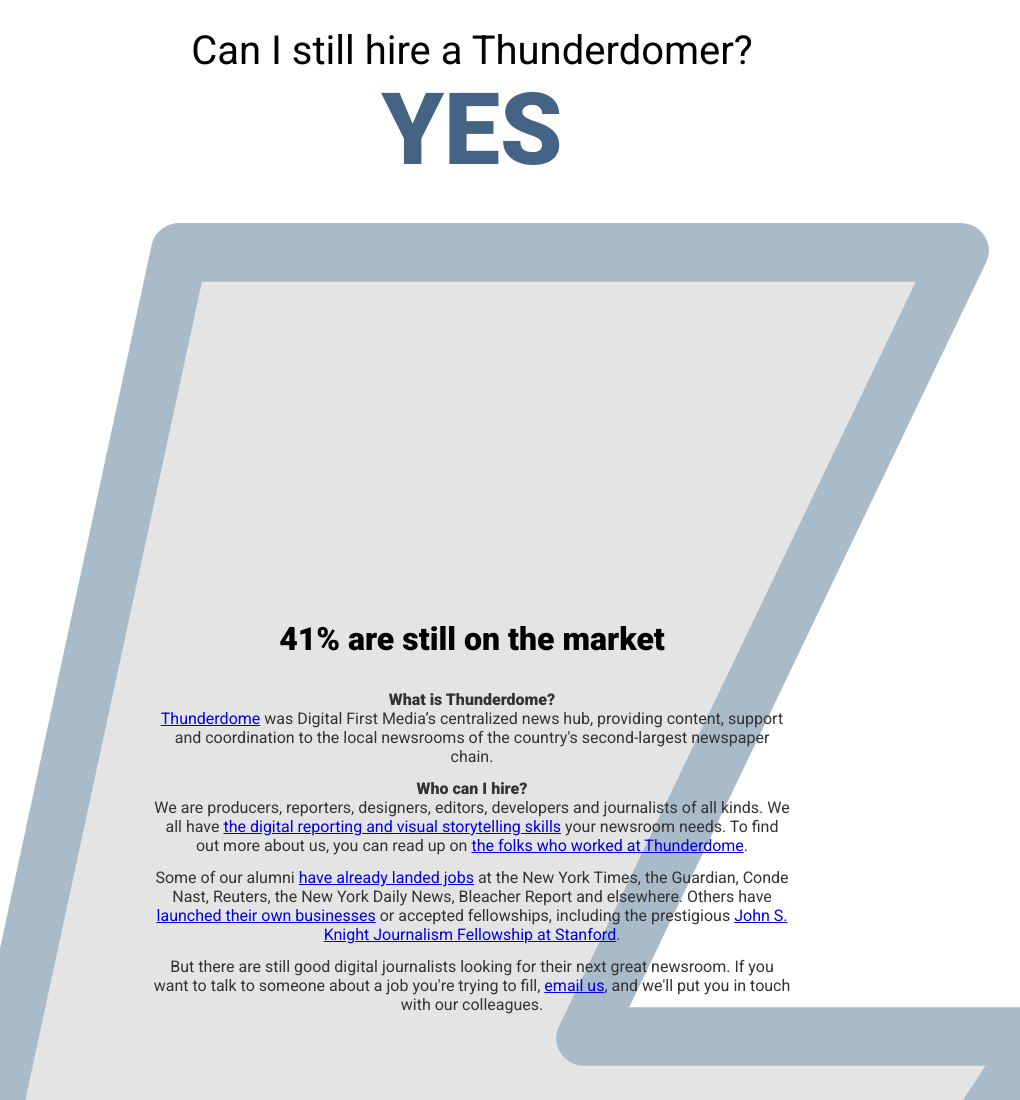
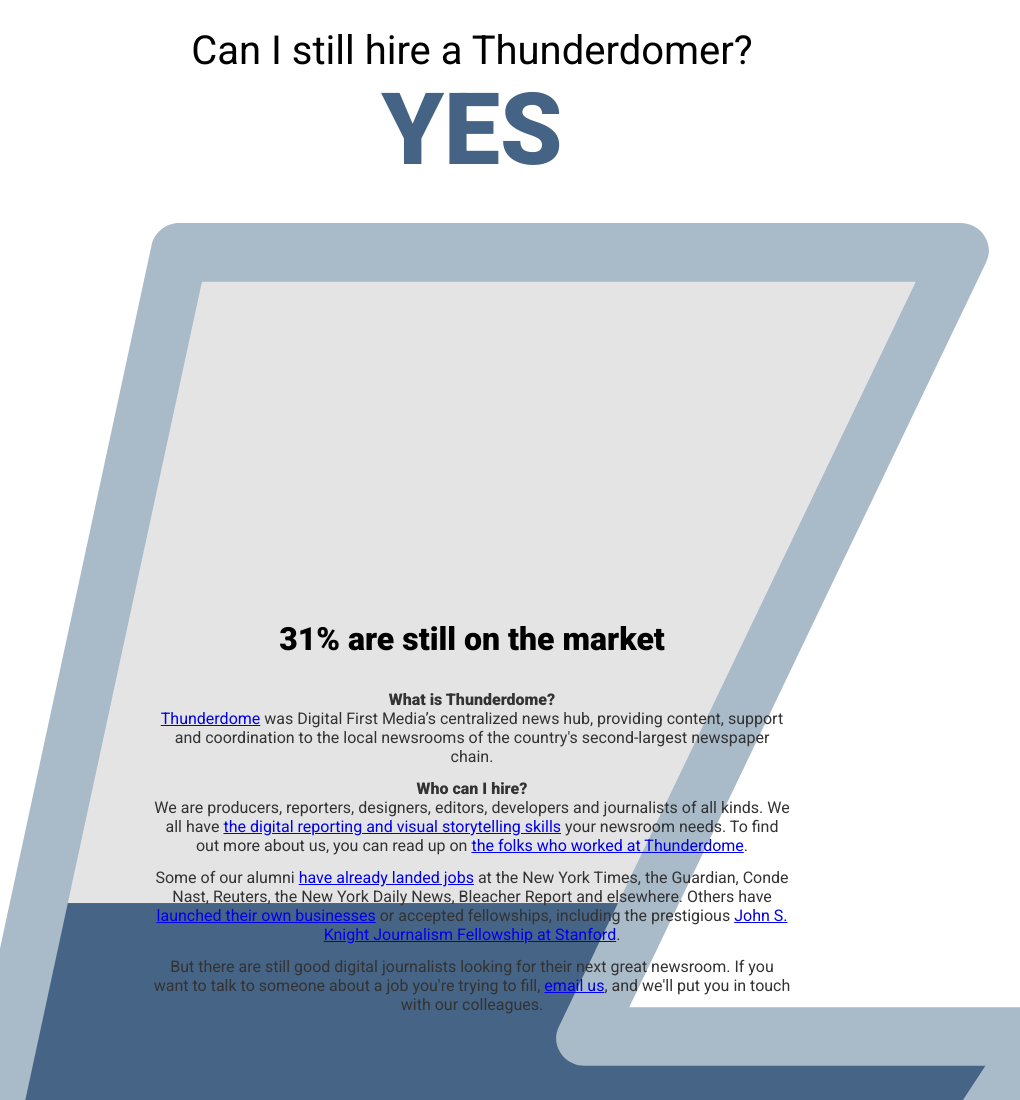
Before and after one commit to tommeagher/hire-a-tdomer, a plain HTML site: page index.html in a window 1280 px wide. Shown: the top 1100 px of the page, without its empty margins (168-1188 px from the left). Drawn offline with nearby package versions, Linux system fonts and the light colour scheme.

Commit message:
big update

```diff
--- a/index.html
+++ b/index.html
@@ -69,7 +69,7 @@
 	<script src="http://ajax.googleapis.com/ajax/libs/jquery/1.9.1/jquery.min.js"></script>
 	<script>
 
-		var jobs =  28;
+		var jobs =  33;
 
 		var total = 48;
 		var perc = jobs/total;
```
